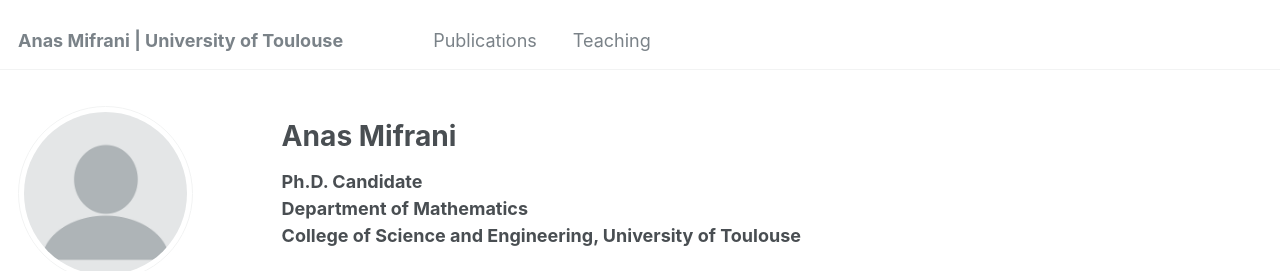
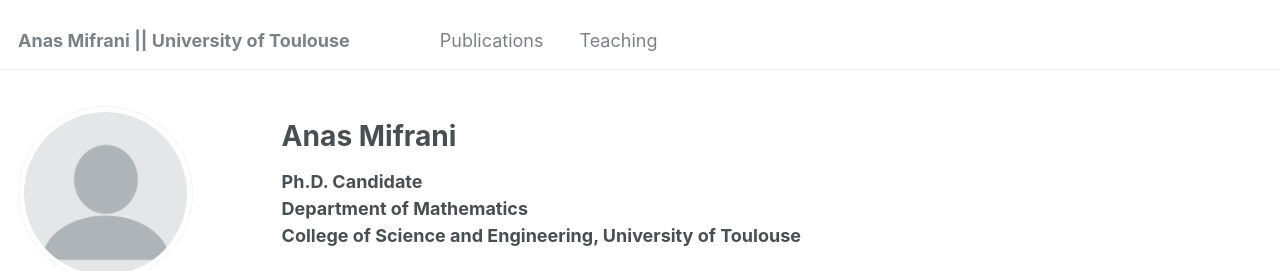
Before and after one commit to anmifrani/anmifrani.github.io, a Jekyll site: the page built from _pages/about.md, in a window 1280 px wide. Shown: the top 271 px of the page. Built offline with Jekyll 4.4.1, drawn with Linux system fonts in a browser that asks for light colours.

```diff
--- a/_config.yml
+++ b/_config.yml
@@ -8,7 +8,7 @@
 
 # Basic Site Settings
 locale                   : "en-US"
-title                    : "Anas Mifrani | University of Toulouse"
+title                    : "Anas Mifrani || University of Toulouse"
 title_separator          : "-"
 name                     : &name "Anas Mifrani"
 description              : &description "personal description"
```
